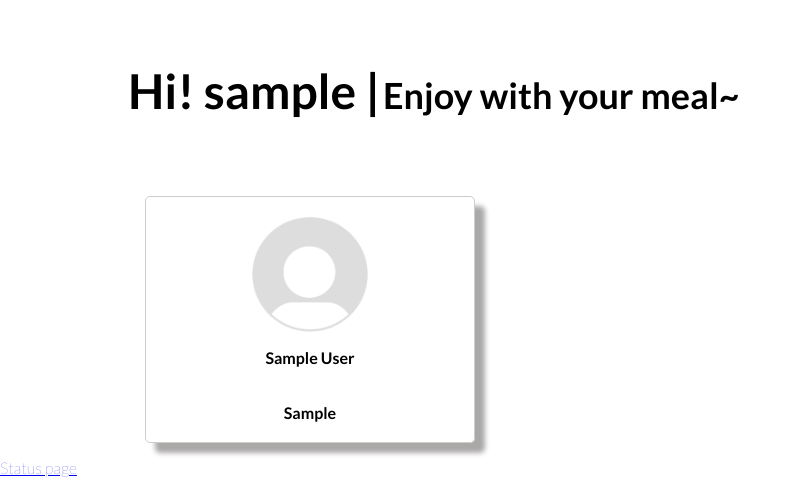
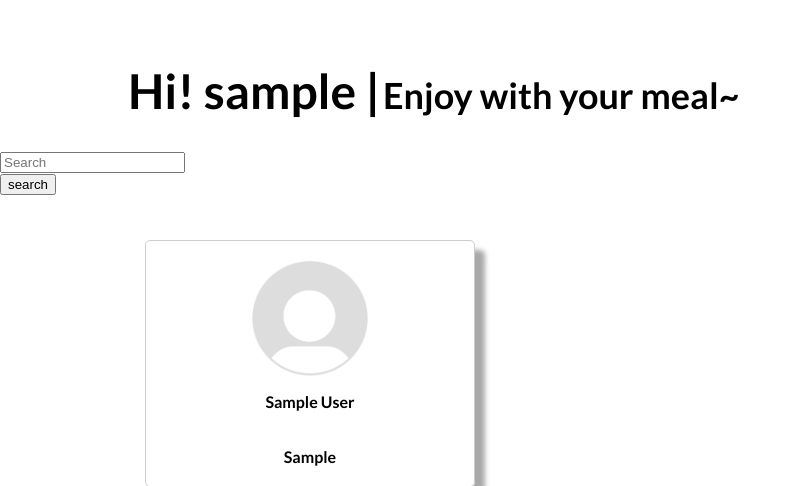
Before and after one commit to 6410685249/QueuePid, a Django app: page /customer_home in a window 1280 px wide. Shown: the part 139-625 px from the top of the page, without its empty margins (0-801 px from the left). Run offline with Django 4.2, Linux system fonts and the light colour scheme; a user stored in the database is signed in; tables that the repository leaves empty hold one stand-in row (values such as "Sample post"); parts of the project's set-up code (start-up, migrations or seed data) failed here and were passed over; some web fonts are replaced.

Commit message:
fix bug number of customer, make searching

```diff
--- a/QueuePid/customers/urls.py
+++ b/QueuePid/customers/urls.py
@@ -12,5 +12,7 @@ urlpatterns = [
     path('customer_home/account/success_password',views.success_password,name='success_password'),
     path('customer_home/history',views.history,name='history'),
     path('customer_home/verify_gmail',views.verify_gmail,name='verify_gmail'),
+    path('customer_home/search',views.search,name='search'),
+
 
 ]
--- a/QueuePid/customers/views.py
+++ b/QueuePid/customers/views.py
@@ -1,7 +1,7 @@
 from django.contrib.auth.models import User
 from django.http import HttpResponseRedirect
 from django.urls import reverse
-from django.shortcuts import render
+from django.shortcuts import render,redirect
 from .models import Restaurant,Historically
 from login.models import User_info
 from login.views import logout_view
@@ -27,16 +27,30 @@ def is_valid_email(email):
     # Return True if there is a match, indicating a valid email format
     return bool(match)
 
-def list_restaurant(request):
+def list_restaurant(request,restaurant=None):
     if not request.user.is_authenticated:
         return HttpResponseRedirect(reverse('login'))
     if request.method == 'POST':
         return booking(request,request.POST['restaurant_name'])
+
     user = User_info.objects.get(username = request.user)
+    name = ''
 
+    return render(request, 'customer_home.html', {'form': [(i.name,i.location) for i in Restaurant.objects.all()],'user':user,'book_status':str(user.book),'search_text':name})
 
-    return render(request, 'customer_home.html', {'form': [(i.name,i.location) for i in Restaurant.objects.all()],'user':user,'book_status':str(user.book),})
-
+def search(request):
+    if request.method == 'POST':
+        user = User_info.objects.get(username = request.user)
+        name = request.POST['search']
+        if name == '' or name == None:
+            return render(request, 'customer_home.html', {'form': [(i.name,i.location) for i in Restaurant.objects.all()],'user':user,'book_status':str(user.book),'search_text':name})
+        name_rest = []
+        for i in Restaurant.objects.all():
+            if name in i.name:
+                name_rest.append((i.name,i.location))
+        print(name_rest)
+        return render(request, 'customer_home.html', {'form': name_rest,'user':user,'book_status':str(user.book),'search_text':name})
+    return redirect('list_restaurant')
 def about(request): # render to html
     if not request.user.is_authenticated:
         return HttpResponseRedirect(reverse('login'))
--- a/QueuePid/operation/urls.py
+++ b/QueuePid/operation/urls.py
@@ -10,6 +10,4 @@ urlpatterns = [
     path('customer_report',views.customer_report,name='customer_report'),
     path('customer_cancel',views.customer_cancel,name='customer_cancel'),
 
-
-
 ]
--- a/QueuePid/static/templates/customer_booking.html
+++ b/QueuePid/static/templates/customer_booking.html
@@ -46,7 +46,7 @@
                     <p>Number of customer</p>
                 </td>
                 <td>
-                    <p><input type="text" name="number"></p>
+                    <p><input type="text" name="number" required></p>
                 </td>
                 </form>
             </tr>
--- a/QueuePid/static/templates/customer_home.html
+++ b/QueuePid/static/templates/customer_home.html
@@ -17,7 +17,10 @@
         <h1 class='header-font-size'>Hi! {{ user.username.username }} |</h1>
         <h2 class='header2-font-size'> Enjoy with your meal~</h2>
     </div>
-
+    <form  action="{% url 'search' %}" method="post">
+        {% csrf_token %}
+        <input type="text" name="search" placeholder="Search" value="{{search_text}}"><br><button type= 'submit'> search </button><br>
+    </form>
     <div class='grid-container'>
         {% for name,location in form %}
         <div>
--- a/QueuePid/static/templates/queueman_status.html
+++ b/QueuePid/static/templates/queueman_status.html
@@ -43,7 +43,7 @@
             {{ hour_diff }} hours {{ minute_diff }} minutes
         </div>
 
-        <p id="timer" data-start-time="{{ time_diff.seconds }}">00:00</p>
+        <p id="timer" data-start-time="{{ time_diff.seconds }}">00:00:00</p>
 
         <script>
             function startTimer() {
@@ -80,10 +80,6 @@
         <h1>This is Finish</h1>
     {% endif %}
 
-    <form action="{% url 'qcancel' %}" method="post" id="cancel">
-        {% csrf_token %}
-        <a onclick="submit()">Cancel</a>
-    </form>
 
 
     <script>
```
Also changed, not shown: QueuePid/operation/views.py (+8 -3 lines).
